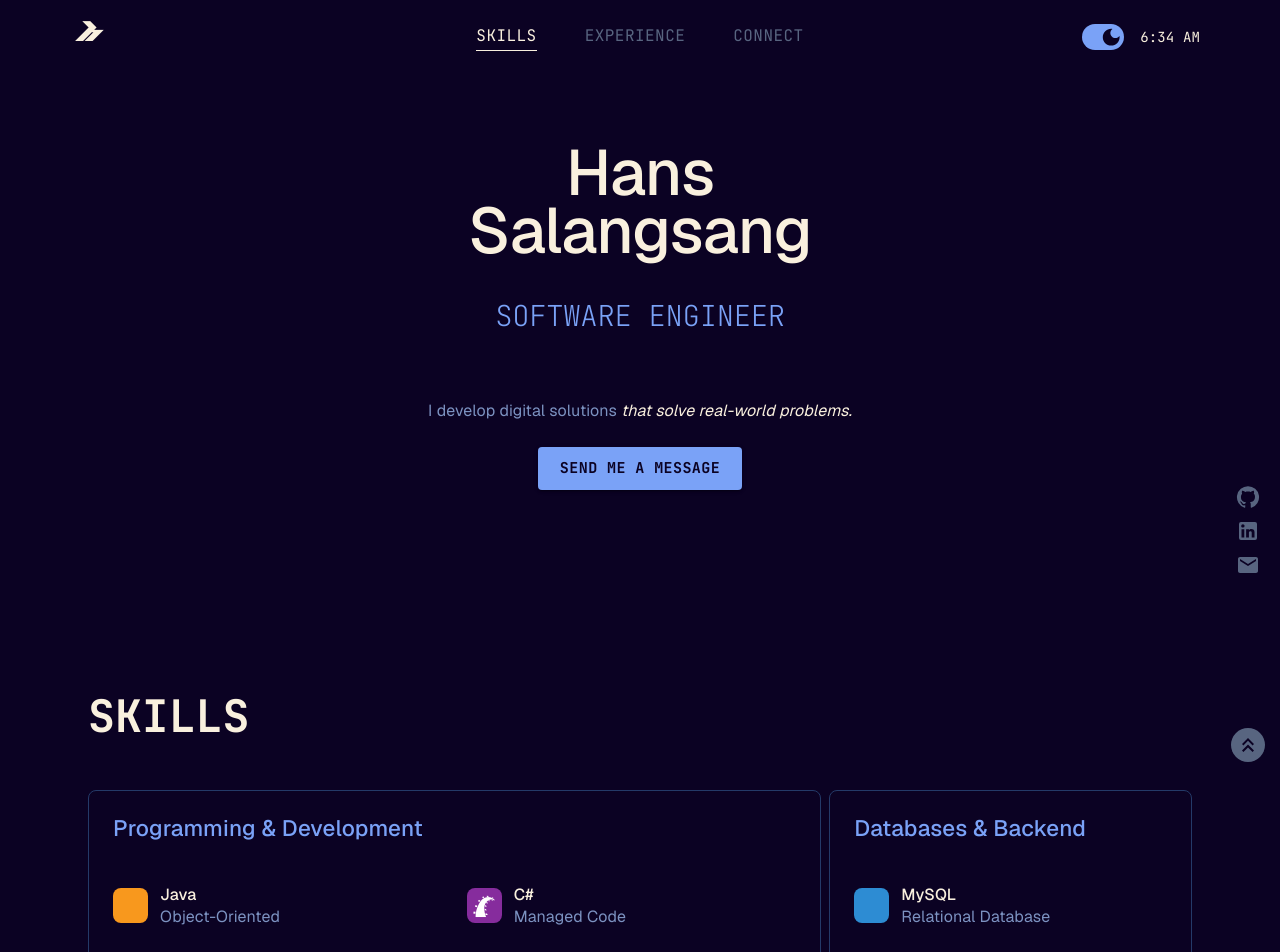
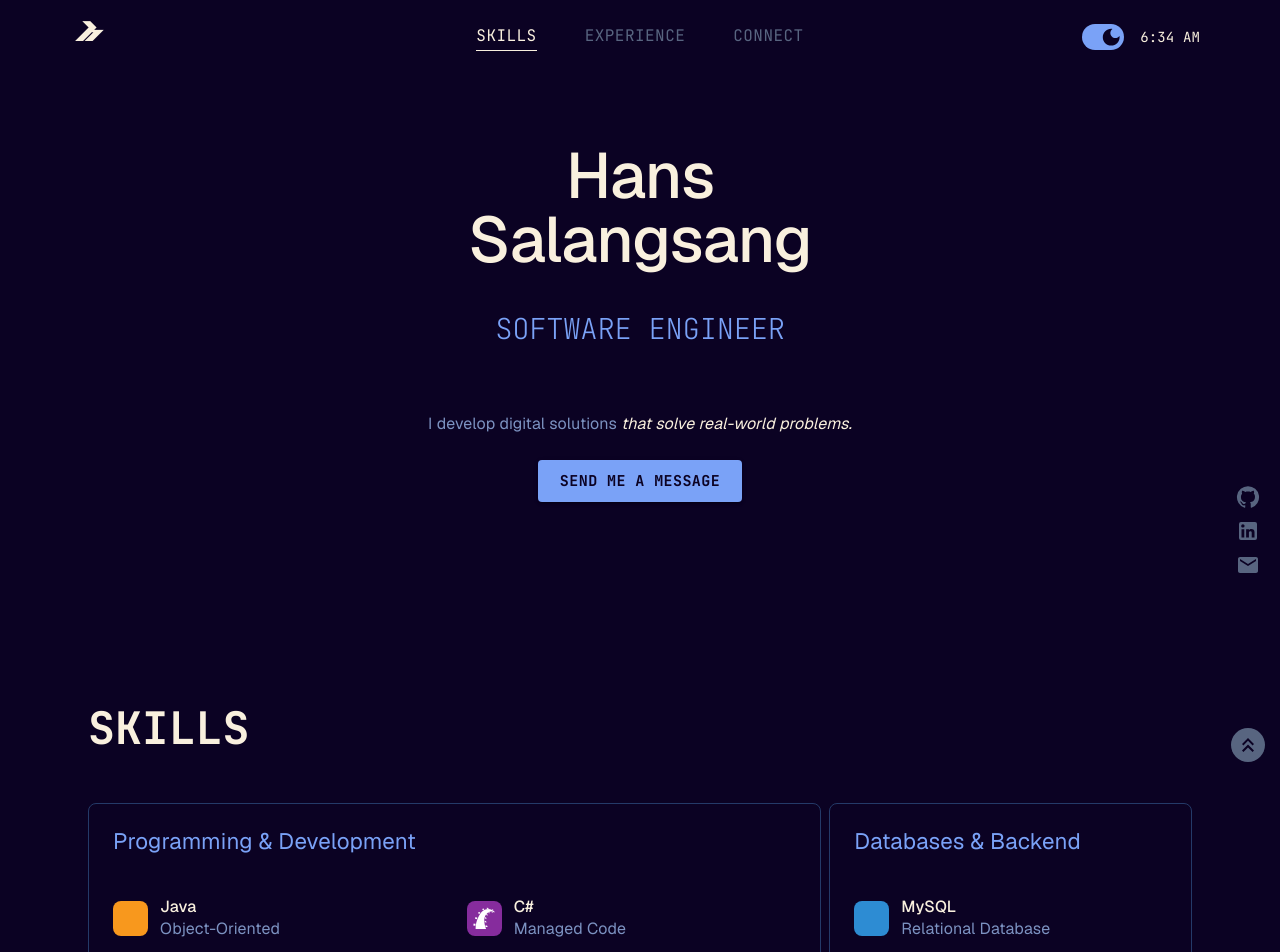
Before and after one commit to hans-salangsang/Web-Portfolio, a React (Create React App) app: page / in a window 1280 px wide. Shown: the top 952 px of the page. Built offline with nearby package versions, Linux system fonts and the light colour scheme; no server answers; a web font is replaced by a local one.

Commit message:
Font and color updates

```diff
--- a/src/components/CollapsibleWorkDetails.js
+++ b/src/components/CollapsibleWorkDetails.js
@@ -77,7 +77,7 @@ function CollapsibleWorkDetails({ tasks = [], title, company }) {
               >
                 <HorizontalRuleIcon
                   sx={{
-                    color: theme.palette.text.textPrimary.light,
+                    color: theme.palette.text.textPrimary.main,
                     fontSize: "0.5rem",
                     padding: 0,
                   }}
--- a/src/components/ExperienceSection.js
+++ b/src/components/ExperienceSection.js
@@ -97,7 +97,7 @@ function ExperienceSection({ Typography, Chip }, ref) {
                     bottom: -55,
                     width:
                       index === experiences.entries.length - 1 ? "0px" : "1px",
-                    backgroundColor: theme.palette.text.textSecondary.main,
+                    backgroundColor: theme.palette.background.accent,
                   },
                 }}
               >
@@ -110,7 +110,7 @@ function ExperienceSection({ Typography, Chip }, ref) {
                     width: 14,
                     height: 14,
                     borderRadius: "50%",
-                    backgroundColor: theme.palette.text.textSecondary.main,
+                    backgroundColor: theme.palette.background.accent,
                     zIndex: 1,
                   }}
                 />
--- a/src/components/LandingSection.js
+++ b/src/components/LandingSection.js
@@ -107,7 +107,7 @@ function LandingSection(
                 fontWeight={500}
                 paragraph
                 textAlign="center"
-                lineHeight={0.9}
+                lineHeight={1}
               >
                 Hans
                 {/* <span
--- a/src/theme.js
+++ b/src/theme.js
@@ -26,7 +26,7 @@ const typography = {
   h4: {
     fontFamily: "Geist, sans-serif",
     fontSize: `clamp(1.125rem, 1.75vw, 1.5rem)`, // Fibonacci scale: 1.5 (as max)
-    fontWeight: 500,
+    fontWeight: 400,
   },
   h5: {
     fontFamily: "JetBrains Mono, monospace",
```
